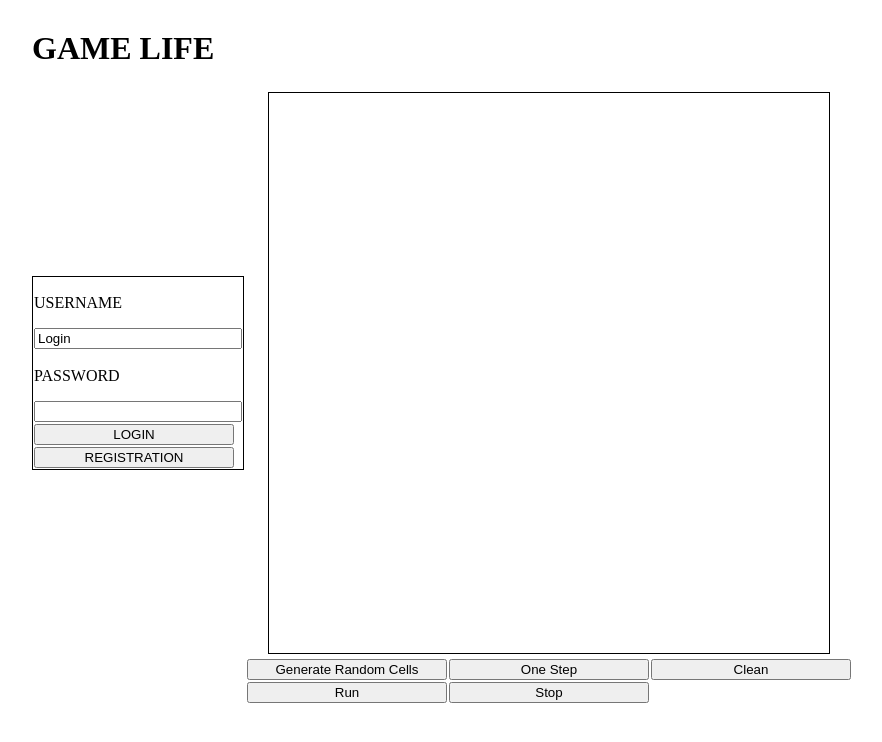
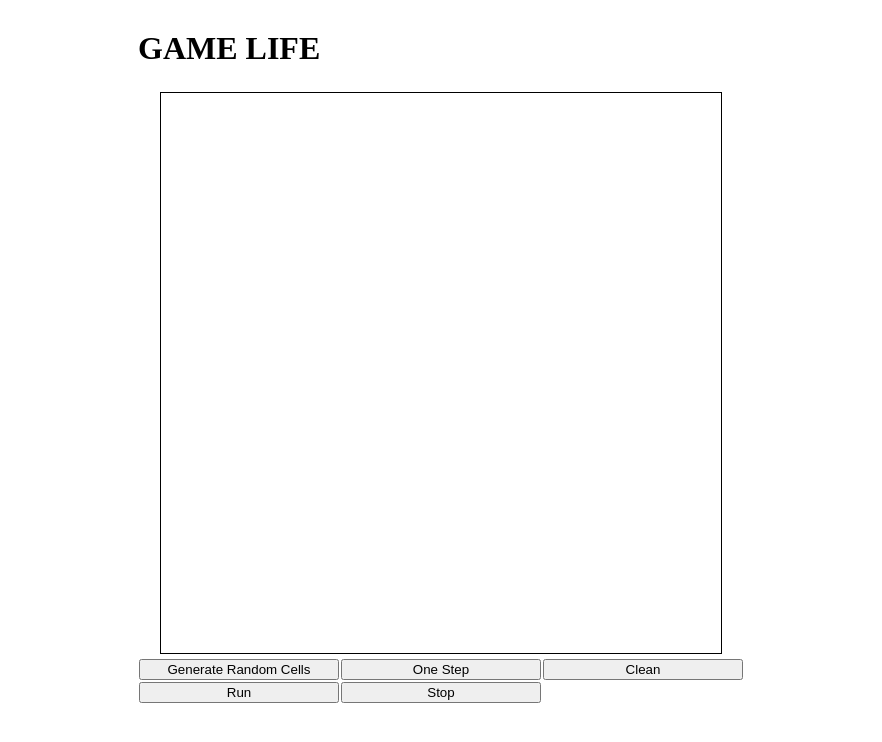
Before and after one commit to mikhailKhmel/game-life, a Flask app: template templates/index.html in a window 1280 px wide. Shown: the top 742 px of the page, without its empty margins (198-1080 px from the left). Run offline with Flask 2, Linux system fonts and the light colour scheme; the template is opened without the code that fills it, so the values that code supplies are empty.

Commit message:
Trash has been removed

```diff
--- a/templates/index.html
+++ b/templates/index.html
@@ -5,12 +5,6 @@
     <title>Game Life</title>
     <style>
         table {
-            margin: 1px auto;
-            border-collapse: collapse;
-        }
-
-        table#login {
-            border: 1px solid;
             margin: 1px auto;
             border-collapse: collapse;
         }
@@ -42,34 +36,6 @@
     </tr>
     <tr>
         <td>
-            <form>
-                <table id="login">
-                    <tr>
-                        <td>
-                            <p>USERNAME</p>
-                            <input type="text" value="Login">
-                        </td>
-                    </tr>
-                    <tr>
-                        <td>
-                            <p>PASSWORD</p>
-                            <input type="password">
-                        </td>
-                    </tr>
-                    <tr>
-                        <td>
-                            <input type="button" value="LOGIN">
-                        </td>
-                    </tr>
-                    <tr>
-                        <td>
-                            <input type="button" value="REGISTRATION">
-                        </td>
-                    </tr>
-                </table>
-            </form>
-        </td>
-        <td>
             <div>
                 <table id="gameGrid">
                 </table>
@@ -77,7 +43,6 @@
         </td>
     </tr>
     <tr>
-        <td></td>
         <td>
             <table>
                 <tr>
@@ -101,7 +66,7 @@
     let wightTable = heightTable = 80;
     let wightHeightCell = "5px";
     let flagRun = true;
-    let delayValue = 1000;
+    let delayValue = 500;
     const url = '';
     clearCells();
 
```
